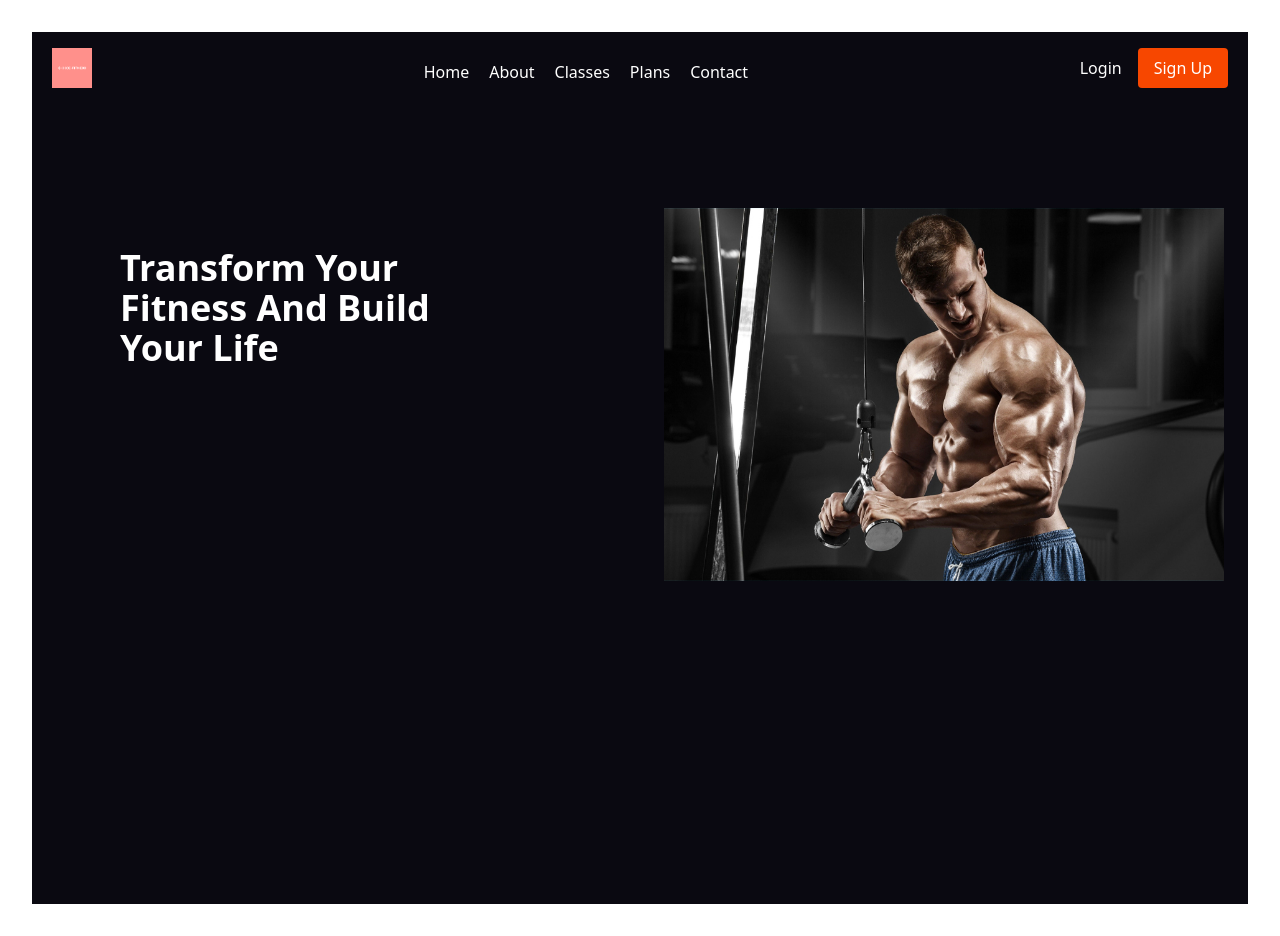
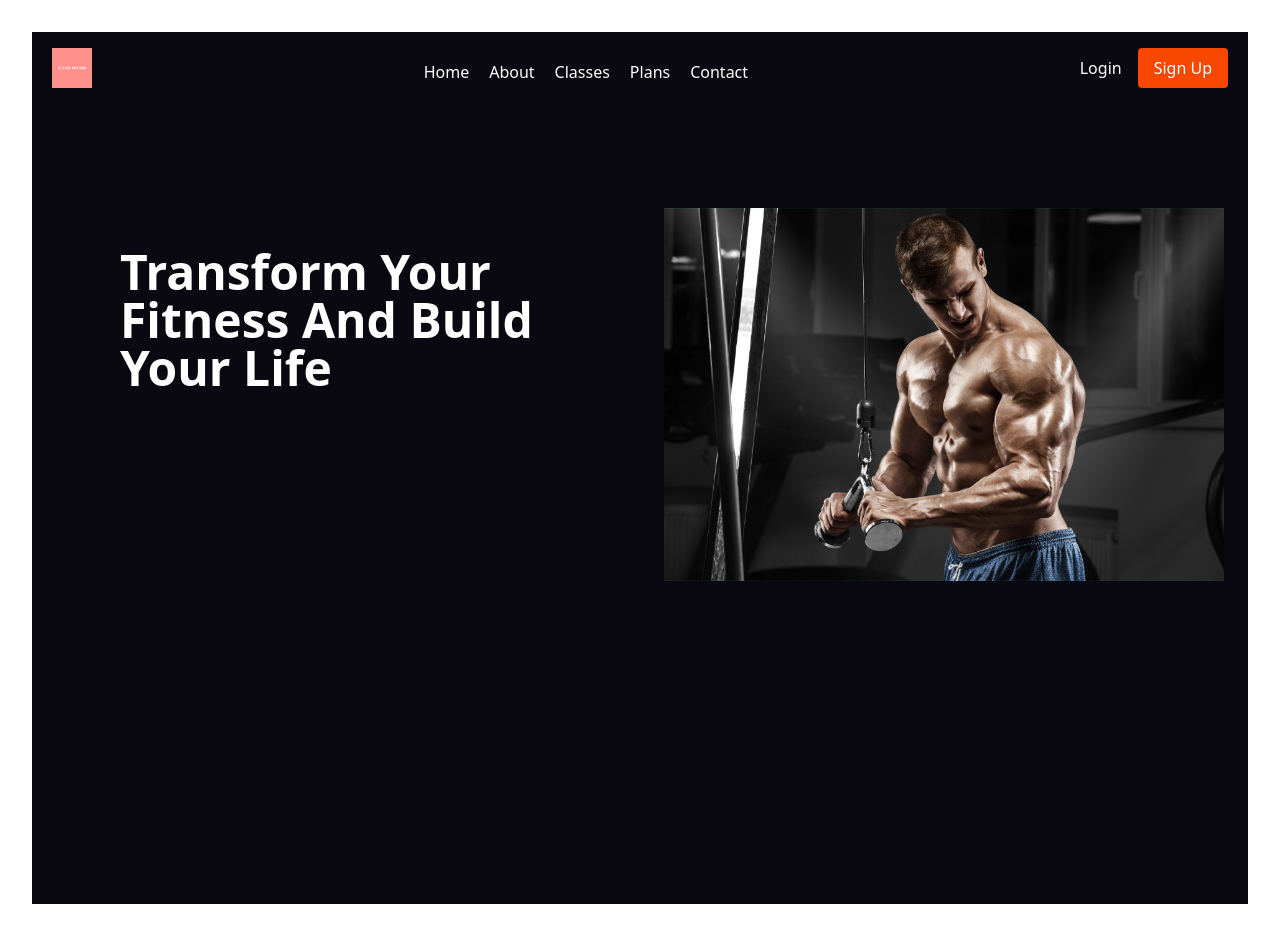
Before and after one commit to DC-21/GymWeb, a React (Vite) app: page / in a window 1280 px wide. Built offline with nearby package versions, Linux system fonts and the light colour scheme.

Commit message:
first commit

```diff
--- a/src/App.jsx
+++ b/src/App.jsx
@@ -42,7 +42,7 @@ export default function App() {
     <section className='h-screen w-full pt-16' style={{ backgroundColor: '#0a0911' }}>
       <div className='flex'>
         <div className='w-1/2 items-center px-10 relative'>
-          <p className='text-white font-bold text-4xl text-left pt-20 justify-center px-12'>Transform Your<br/>
+          <p className='text-white font-bold text-5xl text-left pt-20 justify-center px-12'>Transform Your<br/>
           Fitness And Build<br/> Your Life</p>
         </div>
         <div className='w-1/2 items-center'>
```
